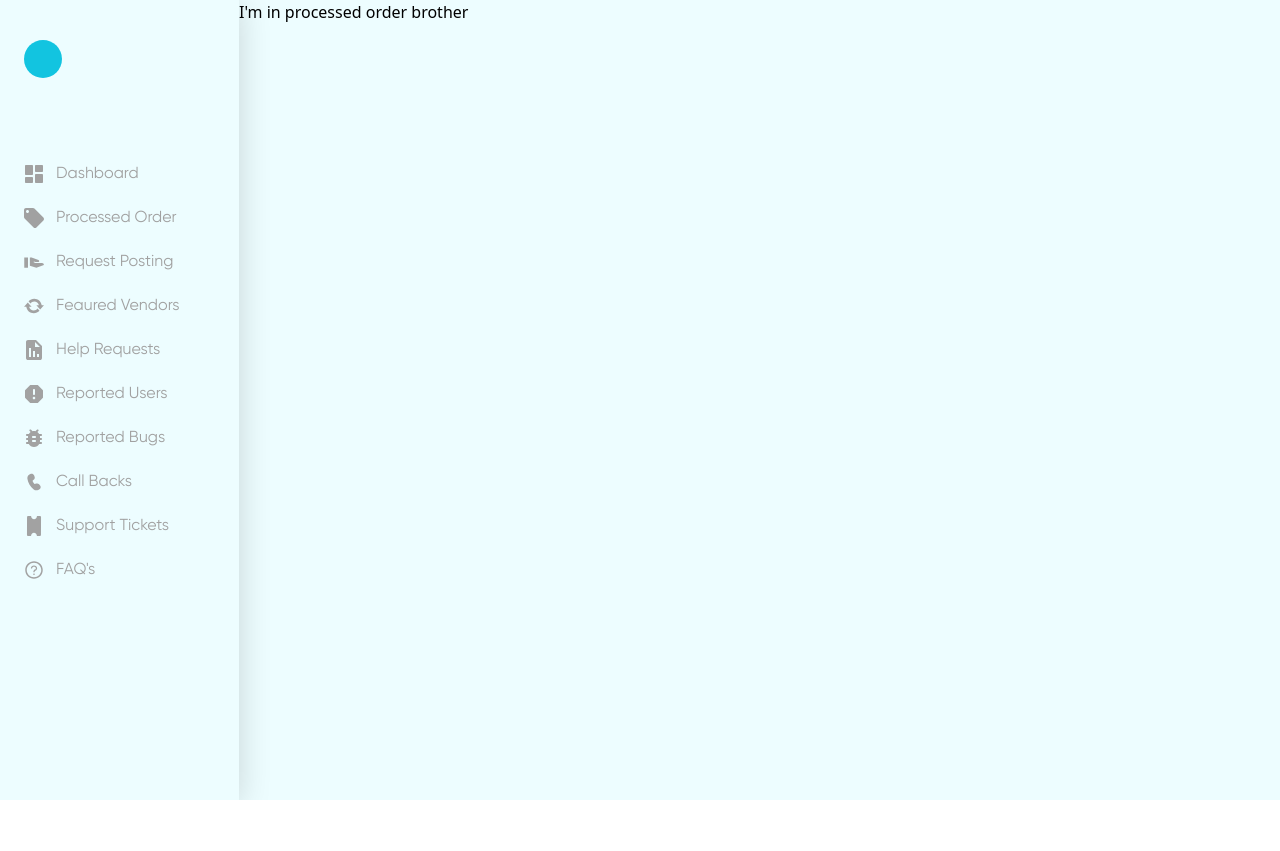
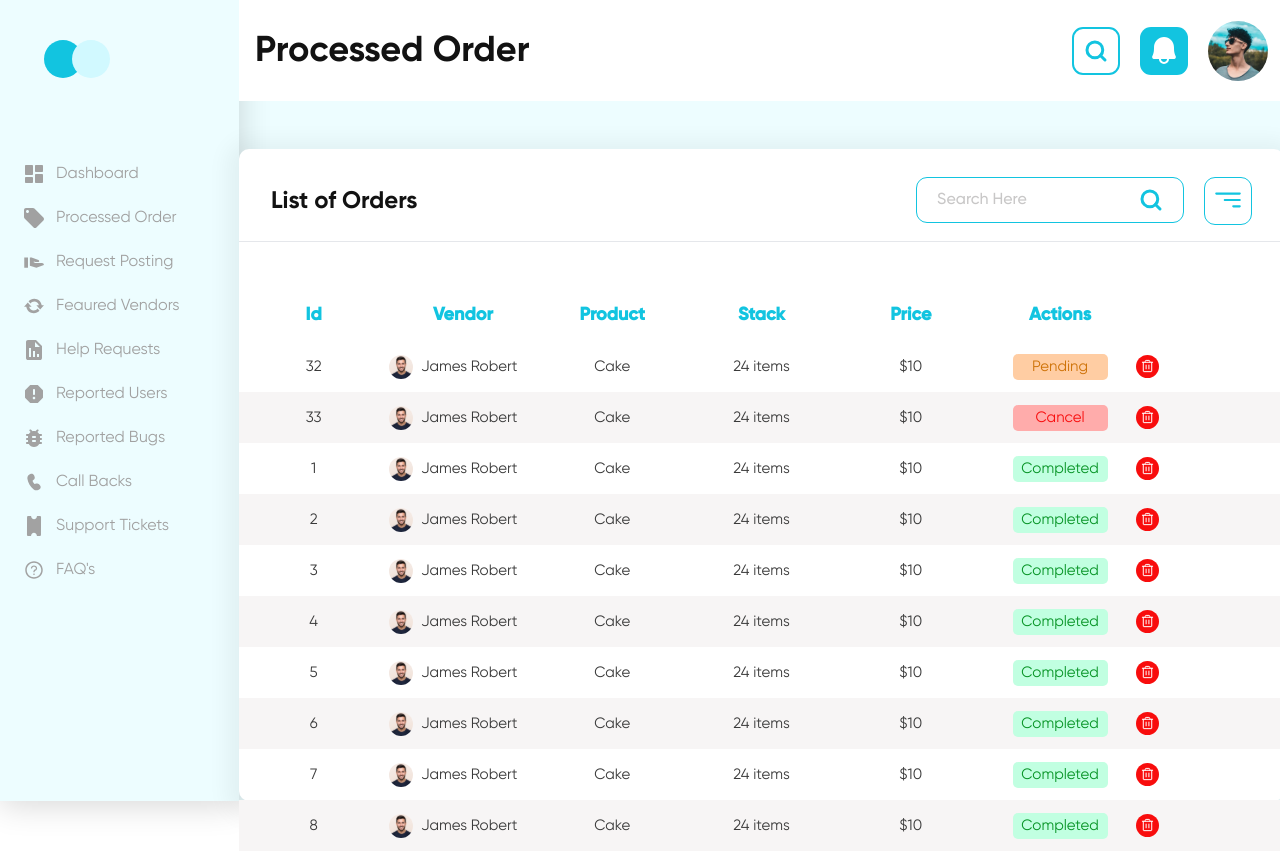
Before and after one commit to qasimmughalz/adminpanel, a React (Create React App) app: page /processedOrder in a window 1280 px wide. Before the commit the page ends 800 px from the top, so only its background shows below. Built offline with nearby package versions, Linux system fonts and the light colour scheme.

Commit message:
Processed Page

```diff
--- a/src/App.js
+++ b/src/App.js
@@ -11,7 +11,6 @@ function App() {
 
   return (
     <div className="App w-full">
-
         {token ? <Authenticated/> : <UnAuthenticated/>}
     </div>
   );
--- a/src/Components/Sidebar/Sidebar.css
+++ b/src/Components/Sidebar/Sidebar.css
@@ -7,9 +7,18 @@
 .sidebar{
     min-height: 100vh;
     width: 239px;
+    min-width: 239px;
     background: #EDFDFF;
     box-shadow: 0px 4px 31px rgba(0, 0, 0, 0.16);
 }
+
+ .logo-section{
+    display: flex;
+ }
+
+ .logo-section .img-2{
+      margin-left: -10px;
+ }
 
 .menu-section .nav-text{
     font-size: 18px;
--- a/src/Components/Sidebar/Sidebar.js
+++ b/src/Components/Sidebar/Sidebar.js
@@ -3,13 +3,15 @@ import { Link } from "react-router-dom";
 import "./Sidebar.css";
 import dashboard from "../../Assets/img/dashboard.svg";
 import logo from "../../Assets/img/logo.svg";
+import logo2 from "../../Assets/img/logo2.svg";
 
 const Sidebar = () => {
   return (
     <>
       <div className="sidebar pl-6 hidden md:block">
-        <div className="logo-section pt-10">
+        <div className="logo-section pt-10 pl-5">
           <img src={logo} />
+          <img src={logo2} className='img-2'/>
         </div>
 
         <div className="menu-section pt-16">
--- a/src/Components/TopNav/TopNav.js
+++ b/src/Components/TopNav/TopNav.js
@@ -2,12 +2,12 @@ import React from 'react'
 import './TopNav.css'
 import userImg from '../../Assets/img/user-img.svg'
 
-const TopNav = () => {
+const TopNav = ({title}) => {
   return (
     <div className="bg-white mb-12 px-4 ">
         <div className='flex justify-between top-nav items-center m-auto px-1 md:px-0'>
             <div>
-                <h2 className='font-g-bold'>Dashboard</h2>
+                <h2 className='font-g-bold'>{title}</h2>
             </div>
             <div>
                 <ul className=' gap-5 items-center md:flex hidden'>
--- a/src/Containers/Pages/Dashboard/Dashboard.css
+++ b/src/Containers/Pages/Dashboard/Dashboard.css
@@ -36,7 +36,14 @@
     box-shadow: 5px 2px 43px rgba(0, 0, 0, 0.12);
     border-radius: 15px;
 }
-.trash-circle{
+
+.list-cards h1 {
+    font-size: 24px;
+    line-height: 28px;
+    color: #121212;
+}
+
+.trash-circle {
     height: 23px;
     width: 23px;
     background-color: #F80D0D;
@@ -95,7 +102,7 @@
     height: 71px;
     left: 50%;
     top: 50%;
-    transform: translate(-50%,-50%);
+    transform: translate(-50%, -50%);
     background: rgba(255, 255, 255, 0.44);
     border-radius: 8px;
 }
@@ -113,6 +120,30 @@
     font-size: 30px;
     line-height: 35px;
     text-align: center;
-
     color: #12C4E0;
 }
+
+.num-container .comma {
+    font-size: 30px;
+    line-height: 35px;
+    color: #fff;
+}
+
+
+@media only screen and (max-width: 768px) {
+
+    .num-box {
+        width: 20px;
+        height: 40px;
+    }
+
+    .num-box::before {
+        width: 35px;
+        display: none;
+    }
+
+    .num-text {
+        font-size: 20px;
+    }
+
+}
--- /dev/null
+++ b/src/Containers/Pages/LoginPages/Login.js
@@ -0,0 +1,11 @@
+import React from 'react'
+
+const Login = () => {
+  return (
+    <div className='grid grid-cols-1 w-full h-[100vh] md:grid-cols-2'>
+
+  </div>
+  )
+}
+
+export default Login
--- a/src/Containers/Pages/ProcessedOrder/ProcessedOrder.css
+++ b/src/Containers/Pages/ProcessedOrder/ProcessedOrder.css
@@ -0,0 +1,122 @@
+/* =========== MAIN CONTAINER ============ */
+
+.processed-container {
+    margin: auto;
+    width: 1045px;
+    height: 652px;
+    left: 318px;
+    top: 214px;
+    background: #FFFFFF;
+    box-shadow: 0px 4px 21px 12px rgba(0, 0, 0, 0.05);
+    border-radius: 10px;
+}
+
+
+
+/* ====== CONTAINER HEAD  ======== */
+
+.table-head h2 {
+    font-size: 24px;
+    line-height: 28px;
+    color: #121212;
+}
+
+.divider-line {
+    background-color: #CDCDCD;
+}
+
+.table-search-box {
+    width: 268px;
+    height: 46px;
+    left: 1011px;
+    top: 239px;
+    background: #FFFFFF;
+    border: 0.5px solid #12C4E0;
+    border-radius: 11px;
+}
+
+.table-search-box ::placeholder {
+    color: #C8C7C7;
+}
+
+.option-btn {
+    text-align: center;
+    width: 48px;
+    height: 48px;
+    left: 1289px;
+    top: 239px;
+    background: #FFFFFF;
+    border: 1px solid #12C4E0;
+    border-radius: 11px;
+}
+
+
+/* ====== TABLE   ======== */
+
+.processed-table tbody {
+    max-height: 477px;
+    overflow: scroll;
+}
+
+.processed-table body {
+    text-align: left;
+    white-space: nowrap !important;
+}
+
+.processed-table tr {
+    height: 51px;
+}
+
+.processed-table tbody tr:nth-child(even) {
+    background: #F7F5F5;
+}
+
+
+.processed-table th {
+    font-size: 18px;
+    line-height: 21px;
+}
+
+.processed-table td {
+    white-space: nowrap !important;
+    font-size: 15px;
+    line-height: 18px;
+}
+
+.processed-table .user-img {
+    width: 24px;
+    height: 24px;
+    object-fit: contain;
+    border-radius: 50%;
+}
+
+.trash-circle {
+    width: 23px;
+    height: 23px;
+    background: #F80D0D;
+}
+
+.table-btn{
+    font-size: 15px;
+    line-height: 18px;
+    text-align: center;
+    color: #069425;
+    width: 95px;
+    height: 26px;
+    background: #C1FFE1;
+    border-radius: 5px;
+}
+
+.btn-completed {
+    color: #069425;
+    background: #C1FFE1;
+}
+.btn-pending {
+    color: #CE7207;
+    background: #FFCDA3;
+}
+
+.btn-cancel{
+    color:#F80D0D;
+    background: #FFACAB;
+}
--- a/src/Containers/Pages/ProcessedOrder/ProcessedOrder.js
+++ b/src/Containers/Pages/ProcessedOrder/ProcessedOrder.js
@@ -1,11 +1,147 @@
-import React from 'react'
+import React from "react";
+import userImg from "../../../Assets/img/user.svg";
+import TopNav from "../../../Components/TopNav/TopNav";
+import TrashIcon from "../../../Components/TrashIcon";
+import "./ProcessedOrder.css";
 
 const ProcessedOrder = () => {
+
+  let data = [1,2,3,4,5,6,7,8]
+
+
   return (
-    <div>
-        I'm in processed order brother
+    <div className="w-full dashboard ">
+      <TopNav title="Processed Order" />
+
+      {/* =============== Banners ======== */}
+
+      <div className="processed-container  ">
+        <div className="table-head flex justify-between items-center px-8 pt-7">
+          <div>
+            <h2 className="font-g-bold">List of Orders</h2>
+          </div>
+          <div className="flex gap-5">
+            <div className="table-search-box flex justify-between items-center px-5">
+              <input placeholder="Search Here" className="font-g-medium" />
+              <svg
+                width="24"
+                height="24"
+                viewBox="0 0 24 24"
+                fill="none"
+                xmlns="http://www.w3.org/2000/svg"
+              >
+                <path
+                  d="M10.875 18.75C15.2242 18.75 18.75 15.2242 18.75 10.875C18.75 6.52576 15.2242 3 10.875 3C6.52576 3 3 6.52576 3 10.875C3 15.2242 6.52576 18.75 10.875 18.75Z"
+                  stroke="#12C4E0"
+                  stroke-width="3"
+                  stroke-linecap="round"
+                  stroke-linejoin="round"
+                />
+                <path
+                  d="M16.4437 16.4438L21 21"
+                  stroke="#12C4E0"
+                  stroke-width="3"
+                  stroke-linecap="round"
+                  stroke-linejoin="round"
+                />
+              </svg>
+            </div>
+            <div className="option-btn flex items-center justify-center">
+              <svg
+                width="34"
+                height="34"
+                viewBox="0 0 34 34"
+                fill="none"
+                xmlns="http://www.w3.org/2000/svg"
+              >
+                <path
+                  d="M29.75 22.3125C29.75 22.0307 29.6381 21.7605 29.4388 21.5612C29.2395 21.3619 28.9693 21.25 28.6875 21.25H22.3125C22.0307 21.25 21.7605 21.3619 21.5612 21.5612C21.3619 21.7605 21.25 22.0307 21.25 22.3125C21.25 22.5943 21.3619 22.8645 21.5612 23.0638C21.7605 23.2631 22.0307 23.375 22.3125 23.375H28.6875C28.9693 23.375 29.2395 23.2631 29.4388 23.0638C29.6381 22.8645 29.75 22.5943 29.75 22.3125ZM29.75 15.9375C29.75 15.6557 29.6381 15.3855 29.4388 15.1862C29.2395 14.9869 28.9693 14.875 28.6875 14.875H13.8125C13.5307 14.875 13.2605 14.9869 13.0612 15.1862C12.8619 15.3855 12.75 15.6557 12.75 15.9375C12.75 16.2193 12.8619 16.4895 13.0612 16.6888C13.2605 16.8881 13.5307 17 13.8125 17H28.6875C28.9693 17 29.2395 16.8881 29.4388 16.6888C29.6381 16.4895 29.75 16.2193 29.75 15.9375ZM29.75 9.5625C29.75 9.28071 29.6381 9.01046 29.4388 8.8112C29.2395 8.61194 28.9693 8.5 28.6875 8.5H5.3125C5.03071 8.5 4.76046 8.61194 4.5612 8.8112C4.36194 9.01046 4.25 9.28071 4.25 9.5625C4.25 9.84429 4.36194 10.1145 4.5612 10.3138C4.76046 10.5131 5.03071 10.625 5.3125 10.625H28.6875C28.9693 10.625 29.2395 10.5131 29.4388 10.3138C29.6381 10.1145 29.75 9.84429 29.75 9.5625Z"
+                  fill="#12C4E0"
+                />
+              </svg>
+            </div>
+          </div>
+        </div>
+
+        <hr className="mt-4 divider-line" />
+
+        <div className="table-container mt-12">
+        <table class="table-fixed w-full text-center processed-table">
+          <thead>
+            <tr>
+              <th className="font-g-bold text-primary">Id</th>
+              <th className="font-g-bold text-primary">Vendor</th>
+              <th className="font-g-bold text-primary">Product</th>
+              <th className="font-g-bold text-primary">Stack</th>
+              <th className="font-g-bold text-primary">Price</th>
+              <th className="font-g-bold text-primary">Actions</th>
+            </tr>
+          </thead>
+          <tbody >
+          <tr className="text-black font-g-regular">
+                <td>32</td>
+                <td >
+                  <div className="flex items-center   gap-2">
+                   <div className="user-img">
+                        <img src={userImg}/>
+                    </div>
+                     James Robert
+                  </div>
+                  </td>
+                <td>Cake</td>
+                <td>24 items</td>
+                <td>$10</td>
+                <td><button className="table-btn btn-pending font-g-regular">Pending</button> </td>
+                <td> <div className="trash-circle text-center flex items-center justify-center">
+                          <TrashIcon/>
+                    </div></td>
+              </tr>
+              <tr className="text-black font-g-regular">
+                <td>33</td>
+                <td >
+                  <div className="flex items-center   gap-2">
+                   <div className="user-img">
+                        <img src={userImg}/>
+                    </div>
+                     James Robert
+                  </div>
+                  </td>
+                <td>Cake</td>
+                <td>24 items</td>
+                <td>$10</td>
+                <td><button className="table-btn btn-cancel font-g-regular">Cancel</button> </td>
+                <td> <div className="trash-circle text-center flex items-center justify-center">
+                          <TrashIcon/>
+                    </div></td>
+              </tr>
+            {data.map(data =>{
+                return  <tr className="text-black font-g-regular">
+                <td>{data}</td>
+                <td >
+                  <div className="flex items-center   gap-2">
+                   <div className="user-img">
+                        <img src={userImg}/>
+                    </div>
+                     James Robert
+                  </div>
+                  </td>
+                <td>Cake</td>
+                <td>24 items</td>
+                <td>$10</td>
+                <td><button className="table-btn btn-completed font-g-regular">Completed</button> </td>
+                <td> <div className="trash-circle text-center flex items-center justify-center">
+                          <TrashIcon/>
+                    </div></td>
+              </tr>
+            })}
+          </tbody>
+        </table>
+
+        </div>
+
+      </div>
     </div>
-  )
-}
+  );
+};
 
-export default ProcessedOrder
+export default ProcessedOrder;
--- a/tailwind.config.js
+++ b/tailwind.config.js
@@ -7,7 +7,8 @@ module.exports = {
     extend: {
       colors:{
         primary : '#12C4E0',
-        secondary : '#A2A2A2'
+        secondary : '#A2A2A2',
+        black: '#3A3A3A'
       },
       fontFamily:{
         'g-bold':['Gilroy-Bold'],
```
Also changed, not shown: src/Containers/Pages/Dashboard/Dashboard.js (+12 -14 lines), src/Assets/img/bars.svg (added), src/Assets/img/logo2.svg (added), src/Containers/Pages/LoginPages/SignUp.js (added).
